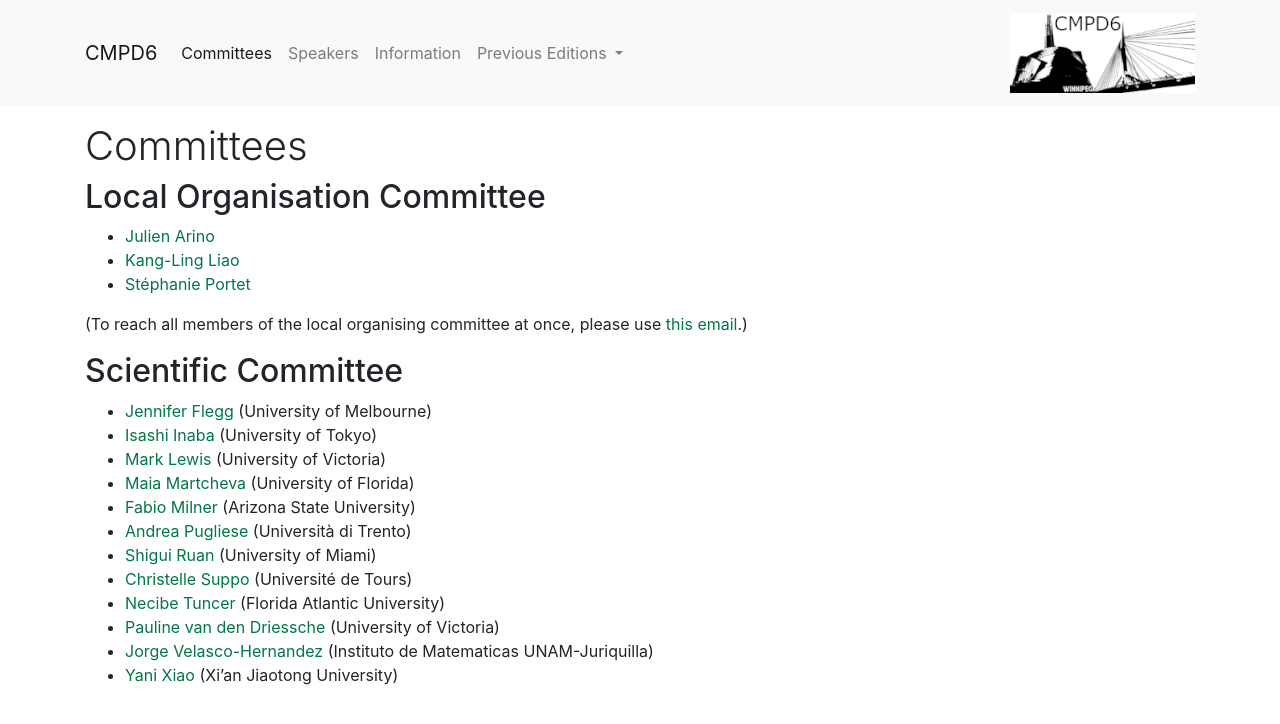
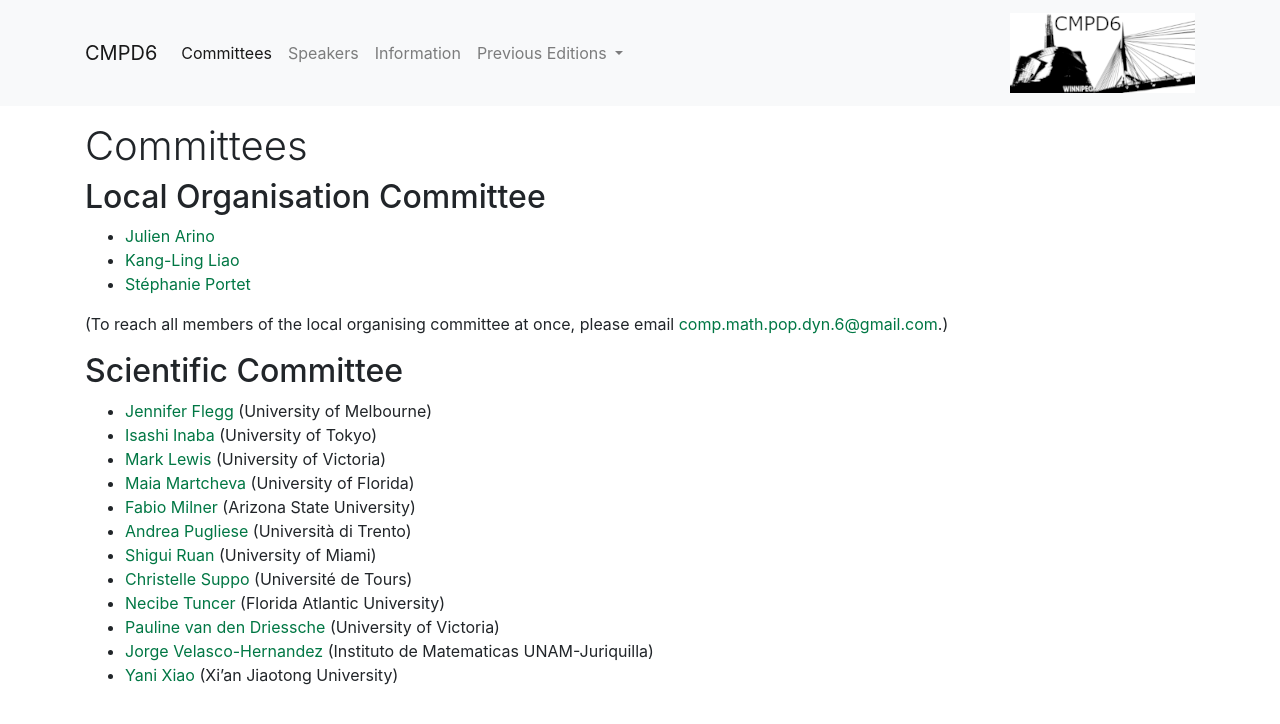
Before and after one commit to cmpd6/cmpd6.github.io, a Jekyll site: the page built from committees.md, in a window 1280 px wide. Shown: the top 724 px of the page. Built offline with Jekyll 4.4.1, drawn with Linux system fonts in a browser that asks for light colours.

Commit message:
Update email

```diff
--- a/committees.md
+++ b/committees.md
@@ -9,7 +9,7 @@ showinfobar: false
 - [Kang-Ling Liao](https://kang-lingliao.wixsite.com/mysite-1/home)
 - [Stéphanie Portet](https://server.math.umanitoba.ca/~sportet/index.html)
 
-(To reach all members of the local organising committee at once, please use [this email](mailto:comp.math.pop.dyn.6@gmail.com).)
+(To reach all members of the local organising committee at once, please email [comp.math.pop.dyn.6@gmail.com](mailto:comp.math.pop.dyn.6@gmail.com).)
 
 ## Scientific Committee
 - [Jennifer Flegg](https://blogs.unimelb.edu.au/jennifer-flegg/) (University of Melbourne)
```
